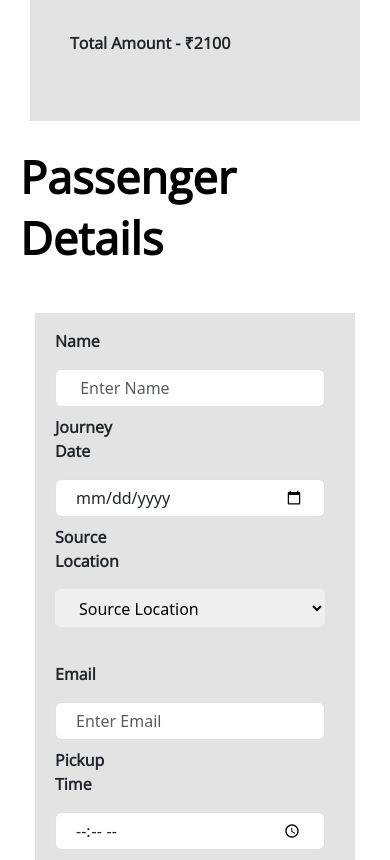
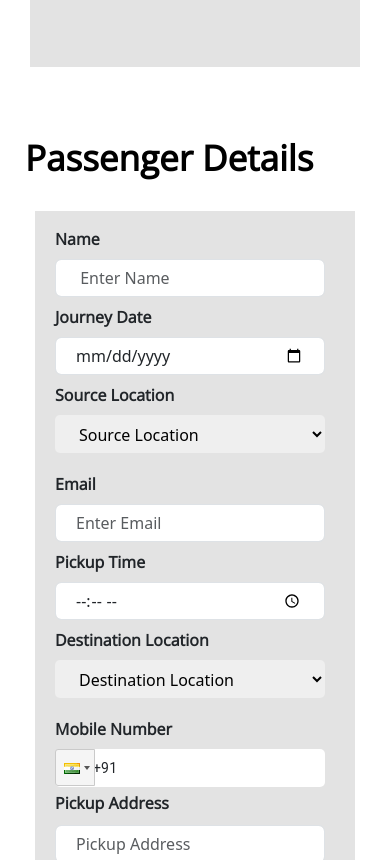
Before and after one commit to adarshraj26/Deep-Travels, a React (Create React App) app: page /VehicleDetails in a window 390 px wide. Shown: the part 1140-2000 px from the top of the page. Built offline with nearby package versions, Linux system fonts and the light colour scheme.

Commit message:
responsive

```diff
--- a/src/Components/Homepage/navbar.js
+++ b/src/Components/Homepage/navbar.js
@@ -6,7 +6,7 @@ const Navbar = () => {
   const [navbarOpen, setNavbarOpen] = useState(false);
   return (
     <div className="navbar-div">
-      <nav className="navbar navbar-expand-lg navbar-light bg-light">
+      <nav className="navbar fixed-top navbar-expand-lg navbar-light bg-light">
         <a className="navbar-brand" href="#"></a>
         <button
           className="navbar-toggler"
--- a/src/Components/Vehiclebooking/Passenger.js
+++ b/src/Components/Vehiclebooking/Passenger.js
@@ -11,6 +11,7 @@ const Passenger = () => {
 
   return (
     <>
+    <section className="section-passenger-details">
       <h2 className="passDetails">Passenger Details</h2>
       <div className="container-1">
         <div className="card-2">
@@ -46,7 +47,7 @@ const Passenger = () => {
                   id="inputEmail"
                   placeholder="Enter Email"
                 />
-                <label for="inputTime col-sm-4">Pickup Time</label>
+                <label for="inputTime col-sm-4" placeholder="Pickup Time">Pickup Time</label>
                 <input type="time" class="form-control" id="inputTime" />
                 <label for="inputAddress2 col-sm-4">Destination Location</label>
                 {/* <input type="text" class="form-control" id="inputAddress2" /> */}
@@ -76,7 +77,7 @@ const Passenger = () => {
                 />
 
                 <label for="inputDestination col-sm-6" style={{paddingBottom:'2px'}}>Pickup Address</label>
-                <input type="text" class="form-control" id="inputDestination" />
+                <input type="text" class="form-control" id="inputDestination" placeholder="Pickup Address" />
               </div>
             </div>
           </div>
@@ -87,6 +88,7 @@ const Passenger = () => {
           </div>
         </div>
       </div>
+      </section>
     </>
   );
 };
--- a/src/Components/Vehiclebooking/charges.js
+++ b/src/Components/Vehiclebooking/charges.js
@@ -5,6 +5,7 @@ import "@fontsource/open-sans";
 const Charges = () => {
   return (
     <>
+    <section className="section-charges-details">
       <h2 className="heading">Charges</h2>
       <div className="container-3">
         <div className="card-3">
@@ -35,6 +36,7 @@ const Charges = () => {
           </div>
         </div>
       </div>
+      </section>
     </>
   );
 };
--- a/src/Components/style.css
+++ b/src/Components/style.css
@@ -162,7 +162,8 @@ footer {
 /* ============================ Cards Page =========================== */
 
 .section-card {
-  margin-bottom: 50px;
+  margin-top: 69px;
+    margin-bottom: 50px;
 }
 
 .main-card {
@@ -172,6 +173,7 @@ footer {
   height: 40%;
   margin: auto;
   max-width: fit-content;
+  margin-top: 31px auto;
 }
 
 .main-card .card {
@@ -268,7 +270,7 @@ footer {
   letter-spacing: 0.05em;
   font-family: var(--ff-3);
   font-weight: bolder;
-  color: white;
+  color: var(--primary-color);
   margin-right: 21px;
 }
 
@@ -277,17 +279,17 @@ footer {
   margin-left: 64%;
   margin-top: 0.5em;
   font-family: var(--ff-3);
-  color: white;
+  color: var(--primary-color);
   text-decoration: none;
 
   &:hover {
-    color: white;
+    color: var(--primary-color);
   }
   &:visited {
-    color: white;
+    color: var(--primary-color);
   }
   &:active {
-    color: white;
+    color: var(--primary-color);
   }
 }
 
@@ -434,13 +436,8 @@ footer {
 .banner-right {
   display: flex;
   margin: auto;
-  /* border: 1px solid black; */
-  /* margin-left: 613px; */
   width: 60%;
   margin-left: 40%;
-  /* margin-left: 181px; */
-  /* padding-left: 136px; */
-  /* background: #000000; */
   height: 800px;
   position: relative;
 }
@@ -463,7 +460,6 @@ footer {
   width: 90%;
   margin-top: 155px;
   background: transparent url("./assets/Hero.png") 0% 0% no-repeat padding-box;
-  /* background-position:right; */
   background-size: cover;
 }
 
@@ -478,7 +474,6 @@ footer {
 }
 
 .banner-header h1 {
-  /* display: flex; */
   font-family: var(--ff-1);
   font-weight: var(--fw-1);
   font-size: 3.5vw;
@@ -524,7 +519,6 @@ footer {
   .title {
     width: 100%;
     display: block;
-    /* margin-bottom: 25px; */
   }
   .container-4{
     width: 100%;
@@ -545,84 +539,29 @@ footer {
   margin-left: 30px;
   margin-right: 30px;
 }
-/* @media screen and (max-width: 600px) {
-  .card-4 {
-    display: block;
-    margin-bottom: 25px;
-  }
-} */
 .card-body-7 {
   display: grid;
   margin-left: 10px;
   margin-right: 10rem;
-  /* justify-content: center; */
-}
-/* @media screen and (max-width: 600px) {
-  .card-body-7 {
-    width: 100%;
-    display: block;
-    margin-left: 20px;
-  }
-} */
-/* @media screen and (max-width: 600px) {
-  .card-body-7 .chargedetails {
-    width: 100%;
-    display: block;
-    padding: 10px 0 20px 0;
-    margin-left: 10px;
-  }
-} */
+}
+
 .card-body-8 {
   display: grid;
   margin-left: 54px;
   margin-right: 10rem;
 }
-/* @media screen and (max-width: 600px) {
-  .card-body-8 {
-    width: 100%;
-    display: block;
-    padding: 10px;
-    margin-left: 20px;
-  }
-} */
-/* @media screen and (max-width: 600px) {
-  .card-body-8 .chargedetails {
-    width: 100%;
-    display: block;
-    padding: 10px 0 20px 0;
-    margin-bottom: 22px;
-  }
-} */
 .card-body-9 {
   padding-bottom: 40px;
   display: grid;
   margin: auto;
   margin-left: 40px;
   margin-right: 15rem;
-  /* justify-content: center; */
-}
-/* @media screen and (max-width: 600px) {
-  .card-body-9 {
-    width: 100%;
-    display: block;
-    margin-left: 30px;
-    padding-bottom: 27px;
-    margin-bottom: 22px;
-  }
-} */
+}
 .card-body-10 {
   padding-bottom: 40px;
   display: grid;
   margin-right: 10rem;
 }
-/* @media screen and (max-width: 600px) {
-  .card-body-10 {
-    width: 100%;
-    display: block;
-    margin-left: 30px;
-    margin-bottom: 25px;
-  }
-} */
 
 /* charges */
 .chargedetails {
@@ -640,87 +579,33 @@ footer {
   margin-left: 30px;
   margin-right: 30px;
 }
-/* @media screen and (max-width: 600px) {
-  .card-3 {
-    width: 100%;
-    display: block;
-    margin-bottom: 25px;
-  }
-  .conatiner-3{
-    width: 85%;
-  }
-} */
 .card-body-3 {
   display: grid;
   margin-left: 10px;
   margin-right: 10rem;
-  /* justify-content: center; */
-}
-/* @media screen and (max-width: 500px) {
-  .card-body-3 {
-    width: 100%;
-    margin-left: 30px;
-  }
-} */
-
-/* @media screen and (max-width: 500px) {
-  .card-body-3 .chargedetails {
-    width: 100%;
-    display: block;
-    padding: 10px 0 20px 0;
-    margin-bottom: 22px;
-  }
-} */
-
+}
 .card-body-4 {
   padding-bottom: 40px;
   display: grid;
-  /* margin-left: auto; */
   margin-right: 10rem;
 }
-/* @media screen and (max-width: 500px) {
-   .card-body-4 {
-    width: 100%;
-    display: block;
-    margin-bottom: 22px;
-    padding-left: 35px;
-    margin-left: 30px;
-  }
-} */
 .card-body-5 {
   padding-bottom: 40px;
   display: grid;
-  /* margin: auto; */
   margin-left: 50px;
   margin-right: 15rem;
 }
-/* @media screen and (max-width: 500px) {
-  .card-body-5 {
-    width: 100%;
-    padding-left: 0;
-    margin-left: 30px;
-  }
-} */
 .card-body-6 {
   padding-bottom: 40px;
   display: grid;
   margin-right: 2rem;
 }
-/* @media screen and (max-width: 500px) {
-  .card-body-6 {
-    width: 100%;
-    display: block;
-    margin-left: 30px;
-    margin-bottom: 22px;
-  }
-} */
 .heading {
   top: 1042px;
   left: 100px;
   text-align: left;
   font: normal normal var(--fw-1) 45px/61px var(--ff-2);
   letter-spacing: 0px;
-  /* font-weight: bold; */
   color: var(--secondary-color);
   margin-top: 40px;
   padding-top: 10px;
@@ -740,12 +625,6 @@ footer {
   margin-bottom: 10px;
   margin-left: 20px;
 }
-/* @media screen and (max-width: 500px) {
-  .passDetails {
-    width: 100%;
-    display: block;
-  }
-} */
 
 .locate {
   width: 32vh;
@@ -784,7 +663,6 @@ footer {
 .react-tel-input .form-control {
   width: 32vh !important;
   padding: 10px 38px !important;
-  /* margin: 8px 0 !important; */
   height: 38px !important;
   box-sizing: border-box !important;
   margin-bottom: 30px !important;
@@ -800,99 +678,31 @@ footer {
 #phone:focus:invalid {
   border-color: red;
 }
-/* @media screen and (min-width: 500px) {
-  .card-2 input[type="text"] {
-    max-width: 100%;
-    display: block;
-    margin-bottom: 25px;
-  }
-} */
-/* @media screen and (min-width: 500px) {
-  .card-2 input[type="date"] {
-    max-width: 100%;
-    display: block;
-    margin-bottom: 25px;
-  }
-} */
-/* @media screen and (min-width: 500px) {
-  .card-2 input[type="time"] {
-    max-width: 100%;
-    display: block;
-    margin-bottom: 25px;
-  }
-} */
-/* @media screen and (min-width: 500px) {
-  .card-2 .react-tel-input .form-control {
-    max-width: 100%;
-    display: block;
-    margin-bottom: 25px;
-  }
-} */
-/* @media screen and (min-width: 500px) {
-  .locate {
-    max-width: 100%;
-    display: block;
-    margin-bottom: 25px;
-  }
-} */
 .container-1 {
   padding: 35px;
   width: 100%;
-  /* height: auto; */
-}
-/* @media screen and (max-width: 600px) {
-  .container-1 {
-    padding-right: 0;
-    width: 100%;
-    display: block;
-    margin-bottom: 25px;
-  }
-} */
+}
 .card-2 {
   background: var(--vd-color);
   display: block;
-
   width: 100%;
   height: auto;
 }
-/* @media screen and (max-width: 600px) {
-  .card-2 {
-    width: 100%;
-    display: block;
-    margin-left: auto;
-  }
-} */
 .card-img-1 {
   position: relative;
   padding-bottom: 30px;
-  /* padding-right: 12%; */
   justify-content: center;
   display: flex;
   box-sizing: border-box;
   align-items: center;
 }
-/* @media screen and (max-width: 600px) {
-  .card-text-1 {
-    width: 100%;
-    display: flex;
-    justify-content: center;
-    margin-bottom: 25px;
-  }
-} */
 .card-group {
   display: block;
   justify-content: space-around;
   margin-bottom: 6rem;
   padding-left: 20px;
-  /* height:350px; */
-}
-/* @media screen and (max-width: 600px) {
-  .card-group {
-    width: 100%;
-    display: grid;
-    margin-bottom: 25px;
-  }
-} */
+}
+
 .react-tel-input .flag-dropdown {
   margin-bottom: 5px;
 }
@@ -901,25 +711,18 @@ footer {
   padding-top: 1rem;
   padding-bottom: 2rem;
   background-color: var(--vd-color);
-  max-width: 20%;
-}
-/* @media screen and (max-width: 600px) {
-  .card-img-card-img-overlay {
-    width: 100%;
-    display: block;
-    margin-bottom: 25px;
-  }
-} */
+}
 
 .card-group label {
+  display: flex;
   font-weight: bolder;
   font-family: var(--ff-2);
   font-size: 21px;
   text-align: left;
 }
-.card-body-11 label {
+/* .card-body-11 label {
   padding-bottom: 10px;
-}
+} */
 .card-body-11 .form-control {
   padding-bottom: 10px;
 }
@@ -943,13 +746,6 @@ footer {
   align-items: center;
   padding-left: 65vh;
 }
-/* @media only screen and (max-width: 600px) {
-  .button {
-    width: 60%;
-    display: block;
-    margin-bottom: 25px;
-  }
-} */
 
 
 /* ======================= Destination Form ======================== */
@@ -966,7 +762,6 @@ footer {
   position: absolute;
   background: var(--form);
   padding: 15px 20px;
-  /* text-align: center; */
   width: 55rem;
   height: 28vh;
   border: 1px solid var(--form);
@@ -1000,7 +795,6 @@ footer {
 }
 
 .search .inputBox {
-  /* display: flex; */
   padding: 10px 15px;
   width: 13rem;
   margin-top: 13px;
@@ -1129,14 +923,6 @@ footer {
 
 /* ======================= CONTACT PAGE ====================== */
 
-/* body {
-  display: grid;
-  width: 100%;
-  height: 100vh;
-  align-items: center;
-  background: #8e2de2;
-} */
-
 .contact-in {
   width: 80%;
   height: auto;
@@ -1145,7 +931,7 @@ footer {
   flex-wrap: wrap;
   padding: 10px;
   border-radius: 10px;
-  background: #ffffff;
+  background: var(--primary-color);
   box-shadow: 0px 0px 10px 0px #666;
 }
 
@@ -1157,7 +943,6 @@ footer {
 
 .contact-map iframe {
   width: 100%;
-  /* height: 100%; */
 }
 
 .contact-form {
@@ -1177,7 +962,7 @@ footer {
 .contact-form-text {
   width: 100%;
   height: 40px;
-  color: #000000;
+  color: var(--secondary-color);
   border: 1px solid #bcbcbc;
   border-radius: 50px;
   outline: none;
@@ -1194,7 +979,7 @@ footer {
 .contact-form-textarea {
   width: 100%;
   height: 130px;
-  color: #000000;
+  color: var(--secondary-color);
   border: 1px solid #bcbcbc;
   border-radius: 10px;
   outline: none;
@@ -1243,6 +1028,7 @@ footer {
     height: 471px;
     width: 100%;
     background-image: none;
+    margin-top: 40px;
   }
 
   .whole-banner {
@@ -1254,13 +1040,11 @@ footer {
   }
 
   .banner-text {
-    /* position: absolute; */
     width: 100%;
     margin-top: 49px;
   }
 
   .banner-header {
-    /* display: flex; */
     display: contents;
     width: 59%;
   }
@@ -1285,7 +1069,6 @@ footer {
   }
 
   .search {
-    /* display: flex; */
     align-items: center;
     justify-content: center;
     position: relative;
@@ -1295,7 +1078,7 @@ footer {
 
   .search-car {
     position: relative;
-    background: #e3e3e3;
+    background: var(--vd-color);
     margin-top: 35%;
     width: 100%;
     height: 42vh;
@@ -1357,7 +1140,6 @@ footer {
   }
 
   .flow-container .step {
-    /* width: 25%; */
     display: contents;
   }
 
@@ -1417,8 +1199,8 @@ footer {
   }
 
   .main-card {
-    /* display: inline-block; */
     display: grid;
+    margin-top: 35px;
   }
 
   .main-card .card {
@@ -1430,16 +1212,13 @@ footer {
 
   .carousel-inner{
     position: absolute;
-    /* height: 428px; */
     width: 100%;
     margin-top: 34px;
   }
 
   .carousel-inner .active{
-        /* display: flex; */
         display: block;
         width: 100%;
-        /* height: 170%; */
         padding: 0;
         margin: 0;
   }
@@ -1463,10 +1242,8 @@ footer {
   }
 
   .testimonial-text{
-    /* width: 263%; */
     margin: 0;
     padding: 0;
-    /* height: 330px; */
   }
 
   .testimonial-text .testimoial-name{
@@ -1480,7 +1257,6 @@ footer {
     align-items: center;
     justify-content: center;
     font-size: 15px;
-    /* margin: auto; */
     padding: 0 62px;
   }
 
@@ -1495,6 +1271,10 @@ footer {
     z-index: 999;
   }
 
+  .container-4,.container-3,.container-1{
+    /* margin-left: 14px; */
+    padding-top: 13px;
+  }
 
   .card-4 {
     display: block;
@@ -1506,7 +1286,6 @@ footer {
     margin-left: 20px;
   }
 .card-body-7 .chargedetails {
-    /* width: 100%; */
     display: block;
     padding: 10px 0 20px 0;
     margin-left: 10px;
@@ -1519,10 +1298,8 @@ footer {
     margin-left: 20px;
   }
 .card-body-8 .chargedetails {
-    /* width: 100%; */
     display: block;
     padding: 10px 0 20px 0;
-    /* margin-bottom: 22px; */
     font-size: 16px;
   }
 .card-body-9 {
@@ -1530,7 +1307,6 @@ footer {
     display: block;
     margin-left: 30px;
     padding-bottom: 27px;
-    /* margin-bottom: 22px; */
   }
 .card-body-9 .chargedetails{
   font-size: 16px;
@@ -1539,26 +1315,19 @@ footer {
     width: 60%;
     display: block;
     margin-left: 30px;
-    /* margin-bottom: 25px; */
   }
 .card-body-10 .chargedetails{
   font-size: 16px;
 }
 .card-3 {
-    /* width: 100%; */
     display: block;
     margin-bottom: 25px;
   }
-  /* .conatiner-3{
-    width: 85%;
-  } */
 .card-body-3 {
-    /* width: 100%; */
     width: 70%;
     margin-left: 30px;
   }
 .card-body-3 .chargedetails {
-    /* width: 100%; */
     display: block;
     padding: 10px 0 20px 0;
     margin-bottom: 22px;
@@ -1566,10 +1335,6 @@ footer {
   }
 .card-body-4 {
   width: 60%;
-    /* width: 100%; */
-    /* display: block; */
-    /* margin-bottom: 22px; */
-    /* padding-left: 35px; */
     margin-left: 30px;
   }
   .card-body-4 .chargedetails{
@@ -1577,7 +1342,6 @@ footer {
   }
 .card-body-5 {
   width: 60%;
-    /* width: 100%; */
     padding-left: 0;
     margin-left: 30px;
   }
@@ -1586,57 +1350,40 @@ footer {
   }
 .card-body-6 {
   width: 70%;
-    /* width: 100%; */
-    /* display: block; */
     margin-left: 30px;
-    /* margin-bottom: 22px; */
   }
   .card-body-6 .chargedetails{
     font-size: 16px;
   }
 .passDetails {
-    /* width: 100%; */
     display: block;
   }
 .card-2 input[type="text"] {
     display: block;
-    /* margin-bottom: 25px; */
   }
 .card-2 input[type="date"] {
     display: block;
-    /* margin-bottom: 25px; */
   }
 .card-2 input[type="time"] {
     display: block;
-    /* margin-bottom: 25px; */
   }
 .card-2 .react-tel-input .form-control {
     display: block;
-    /* margin-bottom: 25px; */
   }
 .locate {
     display: block;
     margin-bottom: 25px;
   }
-.container-1 {
-    /* padding-right: 0; */
-    /* width: 100%; */
-    display: block;
-    margin-bottom: 25px;
-  }
 .card-2 {
-    /* width: 100%; */
     display: block;
     margin-left: auto;
   }
 .card-text-1 {
-    /* width: 100%; */
     display: flex;
     justify-content: center;
     margin-bottom: 25px;
   }
 .card-group {
-    /* width: 100%; */
     display: block;
     margin-bottom: 25px;
   }
@@ -1645,11 +1392,9 @@ footer {
     width: 60%;
   }
 .card-img-card-img-overlay {
-    /* width: 100%; */
-    display: block;
-    height: 333px;
+    display: block;
+    height: 245px;
     padding-bottom: 0;
-    /* margin-bottom: 25px; */
   }
 
 .button {
@@ -1658,5 +1403,19 @@ footer {
     margin-bottom: 25px;
   }
 
-
-}
+  .section-vehicle-details,.section-charges-details,.section-passenger-details{
+    margin-top: 60px;
+  }
+
+  .title,.heading{
+    font-size: 35px;
+    margin-left: 5px;
+    padding-bottom: 0;
+  }
+
+  .passDetails{
+    font-size: 35px;
+    margin-left: 25px;
+  }
+
+}
```
